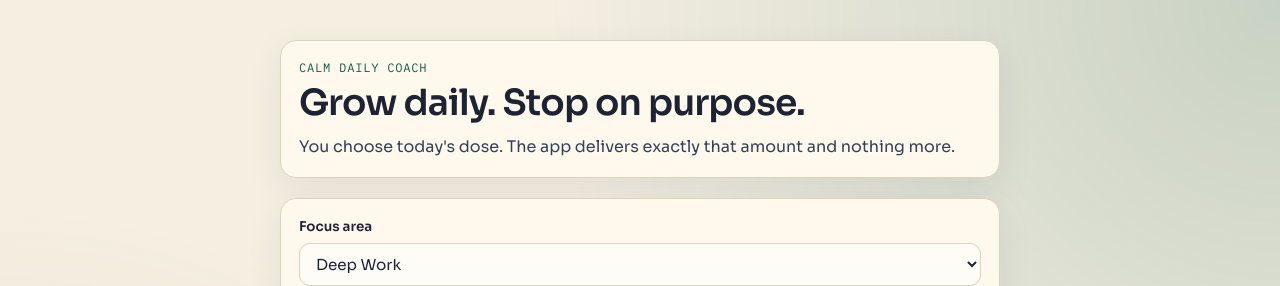
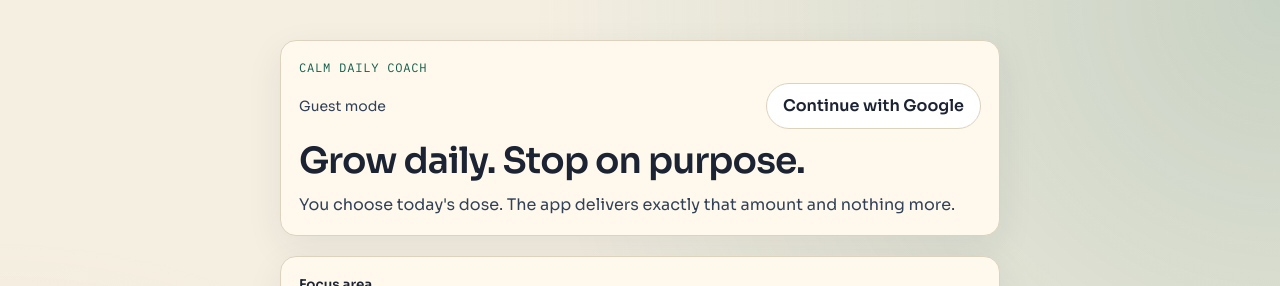
Before and after one commit to rodmen07/calm-daily-coach, a Next.js app: page / in a window 1280 px wide. Shown: the top 286 px of the page. Built offline with nearby package versions, Linux system fonts and the light colour scheme; no server answers.

Commit message:
feat: add firebase google login for static pages app

```diff
--- a/package.json
+++ b/package.json
@@ -9,6 +9,7 @@
     "lint": "eslint"
   },
   "dependencies": {
+    "firebase": "^12.15.0",
     "next": "16.2.9",
     "nodemailer": "^9.0.1",
     "react": "19.2.4",
--- a/src/app/page.tsx
+++ b/src/app/page.tsx
@@ -1,8 +1,18 @@
 "use client";
+/* eslint-disable react-hooks/set-state-in-effect */
 
 import { FormEvent, useEffect, useMemo, useState } from "react";
 import { DOSE_OPTIONS, FOCUS_AREAS, buildDailyPlan, type DailyDose, type DailyPlan, type FocusArea } from "@/lib/plan";
 import { addCheckin, getWeeklySummary, type WeeklySummary } from "@/lib/browser-checkins";
+import { getFirebaseAuth } from "@/lib/firebase";
+import {
+  GoogleAuthProvider,
+  onAuthStateChanged,
+  signInWithPopup,
+  signInWithRedirect,
+  signOut,
+  type User,
+} from "firebase/auth";
 
 type ReminderStatus =
   | { type: "idle" }
@@ -22,6 +32,10 @@
 
 const STORAGE_KEY = "calm-daily-coach";
 
+function scopedStorageKey(scopeKey: string) {
+  return `${STORAGE_KEY}:${scopeKey}`;
+}
+
 type SavedState = {
   focus: FocusArea;
   dose: DailyDose;
@@ -30,7 +44,7 @@
   plan: DailyPlan | null;
 };
 
-function getInitialState(): SavedState {
+function getInitialState(scopeKey: string): SavedState {
   const fallback: SavedState = {
     focus: "Deep Work",
     dose: "light",
@@ -43,7 +57,7 @@
     return fallback;
   }
 
-  const raw = window.localStorage.getItem(STORAGE_KEY);
+  const raw = window.localStorage.getItem(scopedStorageKey(scopeKey));
   if (!raw) {
     return fallback;
   }
@@ -72,21 +86,58 @@
 }
 
 export default function Home() {
-  const [initialState] = useState<SavedState>(() => getInitialState());
-  const [focus, setFocus] = useState<FocusArea>(initialState.focus);
-  const [dose, setDose] = useState<DailyDose>(initialState.dose);
-  const [notes, setNotes] = useState(initialState.notes);
-  const [email, setEmail] = useState(initialState.email);
-  const [plan, setPlan] = useState<DailyPlan | null>(initialState.plan);
+  const [authUser, setAuthUser] = useState<User | null>(null);
+  const [authMessage, setAuthMessage] = useState("");
+  const [storageScope, setStorageScope] = useState("guest");
+  const [stateHydrated, setStateHydrated] = useState(false);
+  const [focus, setFocus] = useState<FocusArea>("Deep Work");
+  const [dose, setDose] = useState<DailyDose>("light");
+  const [notes, setNotes] = useState("");
+  const [email, setEmail] = useState("");
+  const [plan, setPlan] = useState<DailyPlan | null>(null);
   const [loading, setLoading] = useState(false);
   const [reminderStatus, setReminderStatus] = useState<ReminderStatus>({ type: "idle" });
   const [checkinStatus, setCheckinStatus] = useState<CheckinStatus>({ type: "idle" });
   const [skipReason, setSkipReason] = useState("");
   const [weeklySummary, setWeeklySummary] = useState<WeeklySummary | null>(null);
+  const authConfigured = useMemo(() => getFirebaseAuth() !== null, []);
 
   useEffect(() => {
+    const auth = getFirebaseAuth();
+    if (!auth) {
+      return;
+    }
+
+    const unsubscribe = onAuthStateChanged(auth, (user) => {
+      setAuthUser(user);
+      setStorageScope(user?.uid ?? "guest");
+
+      if (user?.email) {
+        setEmail((prev) => prev || user.email || "");
+      }
+    });
+
+    return () => unsubscribe();
+  }, []);
+
+  useEffect(() => {
+    const state = getInitialState(storageScope);
+    setFocus(state.focus);
+    setDose(state.dose);
+    setNotes(state.notes);
+    setEmail((prev) => prev || state.email || authUser?.email || "");
+    setPlan(state.plan);
+    setStateHydrated(true);
+    void loadWeeklySummary(storageScope);
+  }, [storageScope, authUser?.email]);
+
+  useEffect(() => {
+    if (!stateHydrated) {
+      return;
+    }
+
     window.localStorage.setItem(
-      STORAGE_KEY,
+      scopedStorageKey(storageScope),
       JSON.stringify({
         focus,
         dose,
@@ -95,11 +146,7 @@
         plan,
       }),
     );
-  }, [focus, dose, notes, email, plan]);
-
-  useEffect(() => {
-    void loadWeeklySummary();
-  }, []);
+  }, [focus, dose, notes, email, plan, storageScope, stateHydrated]);
 
   const canGenerate = useMemo(() => !loading, [loading]);
 
@@ -148,11 +195,46 @@
     });
   }
 
-  async function loadWeeklySummary() {
+  async function loadWeeklySummary(scopeKey: string) {
     try {
-      setWeeklySummary(getWeeklySummary());
+      setWeeklySummary(getWeeklySummary(undefined, scopeKey));
     } catch {
       setWeeklySummary(null);
+    }
+  }
+
+  async function signInWithGoogle() {
+    const auth = getFirebaseAuth();
+    if (!auth) {
+      setAuthMessage("Google login is not configured yet.");
+      return;
+    }
+
+    setAuthMessage("");
+    const provider = new GoogleAuthProvider();
+
+    try {
+      await signInWithPopup(auth, provider);
+    } catch {
+      try {
+        await signInWithRedirect(auth, provider);
+      } catch {
+        setAuthMessage("Could not open Google login. Please try again.");
+      }
+    }
+  }
+
+  async function signOutUser() {
+    const auth = getFirebaseAuth();
+    if (!auth) {
+      return;
+    }
+
+    try {
+      await signOut(auth);
+      setAuthMessage("");
+    } catch {
+      setAuthMessage("Could not sign out right now.");
     }
   }
 
@@ -169,21 +251,24 @@
     setCheckinStatus({ type: "idle" });
 
     try {
-      addCheckin({
+      addCheckin(
+        {
           date: plan.date,
           focus: plan.focus,
           dose: plan.dose,
           minutes: plan.minutes,
           status,
           skipReason: status === "skipped" ? skipReason.trim() : undefined,
-      });
+        },
+        storageScope,
+      );
 
       setCheckinStatus({
         type: "ok",
         message: status === "done" ? "Great work. Check-in saved." : "Skip logged with context.",
       });
       setSkipReason("");
-      await loadWeeklySummary();
+      await loadWeeklySummary(storageScope);
     } catch {
       setCheckinStatus({ type: "error", message: "Could not save check-in." });
     }
@@ -209,6 +294,26 @@
       <main className="mx-auto w-full max-w-3xl px-4 py-6 sm:px-6 sm:py-10">
         <section className="panel mb-5">
           <p className="eyebrow">Calm Daily Coach</p>
+          <div className="mb-3 flex flex-col gap-2 sm:flex-row sm:items-center sm:justify-between">
+            <p className="text-sm text-slate-700">
+              {authUser ? `Signed in as ${authUser.displayName ?? authUser.email}` : "Guest mode"}
+            </p>
+            {authUser ? (
+              <button className="secondary-button" type="button" onClick={signOutUser}>
+                Sign out
+              </button>
+            ) : (
+              <button className="secondary-button" type="button" onClick={signInWithGoogle}>
+                Continue with Google
+              </button>
+            )}
+          </div>
+          {!authConfigured ? (
+            <p className="mb-3 text-sm text-amber-700">
+              Google login is not configured yet. Add Firebase environment variables to enable it.
+            </p>
+          ) : null}
+          {authMessage ? <p className="mb-3 text-sm text-rose-700">{authMessage}</p> : null}
           <h1 className="mb-3 text-3xl font-semibold tracking-tight sm:text-4xl">
             Grow daily. Stop on purpose.
           </h1>
--- a/src/lib/browser-checkins.ts
+++ b/src/lib/browser-checkins.ts
@@ -25,6 +25,10 @@
 
 const CHECKIN_STORAGE_KEY = "calm-daily-coach-checkins";
 
+function storageKey(scopeKey: string) {
+  return `${CHECKIN_STORAGE_KEY}:${scopeKey}`;
+}
+
 function todayDate() {
   return new Date().toISOString().slice(0, 10);
 }
@@ -46,17 +50,17 @@
   }
 }
 
-export function listCheckins(): BrowserCheckin[] {
+export function listCheckins(scopeKey = "guest"): BrowserCheckin[] {
   if (typeof window === "undefined") {
     return [];
   }
 
-  const raw = window.localStorage.getItem(CHECKIN_STORAGE_KEY);
+  const raw = window.localStorage.getItem(storageKey(scopeKey));
   return parseCheckins(raw)
     .sort((a, b) => (a.createdAt < b.createdAt ? 1 : -1));
 }
 
-export function addCheckin(input: Omit<BrowserCheckin, "id" | "createdAt">) {
+export function addCheckin(input: Omit<BrowserCheckin, "id" | "createdAt">, scopeKey = "guest") {
   if (typeof window === "undefined") {
     return;
   }
@@ -67,12 +71,12 @@
     createdAt: new Date().toISOString(),
   };
 
-  const checkins = listCheckins();
+  const checkins = listCheckins(scopeKey);
   checkins.push(next);
-  window.localStorage.setItem(CHECKIN_STORAGE_KEY, JSON.stringify(checkins));
+  window.localStorage.setItem(storageKey(scopeKey), JSON.stringify(checkins));
 }
 
-export function getWeeklySummary(endDateInput?: string): WeeklySummary {
+export function getWeeklySummary(endDateInput?: string, scopeKey = "guest"): WeeklySummary {
   const endDate = new Date(endDateInput ?? todayDate());
   const startDate = new Date(endDate);
   startDate.setDate(endDate.getDate() - 6);
@@ -90,7 +94,7 @@
     focusAreas.map((focusArea) => [focusArea, { done: 0, skipped: 0 }]),
   ) as Record<FocusArea, { done: number; skipped: number }>;
 
-  const inWindow = listCheckins().filter((checkin) => {
+  const inWindow = listCheckins(scopeKey).filter((checkin) => {
     const date = new Date(checkin.date);
     return date >= startDate && date <= endDate;
   });
--- /dev/null
+++ b/src/lib/firebase.ts
@@ -0,0 +1,53 @@
+import { FirebaseApp, getApp, getApps, initializeApp } from "firebase/app";
+import { Auth, getAuth } from "firebase/auth";
+
+type FirebaseConfig = {
+  apiKey: string;
+  authDomain: string;
+  projectId: string;
+  appId: string;
+  storageBucket?: string;
+  messagingSenderId?: string;
+};
+
+function readConfig(): FirebaseConfig | null {
+  const apiKey = process.env.NEXT_PUBLIC_FIREBASE_API_KEY;
+  const authDomain = process.env.NEXT_PUBLIC_FIREBASE_AUTH_DOMAIN;
+  const projectId = process.env.NEXT_PUBLIC_FIREBASE_PROJECT_ID;
+  const appId = process.env.NEXT_PUBLIC_FIREBASE_APP_ID;
+
+  if (!apiKey || !authDomain || !projectId || !appId) {
+    return null;
+  }
+
+  return {
+    apiKey,
+    authDomain,
+    projectId,
+    appId,
+    storageBucket: process.env.NEXT_PUBLIC_FIREBASE_STORAGE_BUCKET,
+    messagingSenderId: process.env.NEXT_PUBLIC_FIREBASE_MESSAGING_SENDER_ID,
+  };
+}
+
+export function getFirebaseApp(): FirebaseApp | null {
+  const config = readConfig();
+  if (!config) {
+    return null;
+  }
+
+  if (getApps().length > 0) {
+    return getApp();
+  }
+
+  return initializeApp(config);
+}
+
+export function getFirebaseAuth(): Auth | null {
+  const app = getFirebaseApp();
+  if (!app) {
+    return null;
+  }
+
+  return getAuth(app);
+}
```
Also changed, not shown: 2 other files (tests, documents, lock files or other folders). Lines whose indentation alone changed are shown as unchanged.
